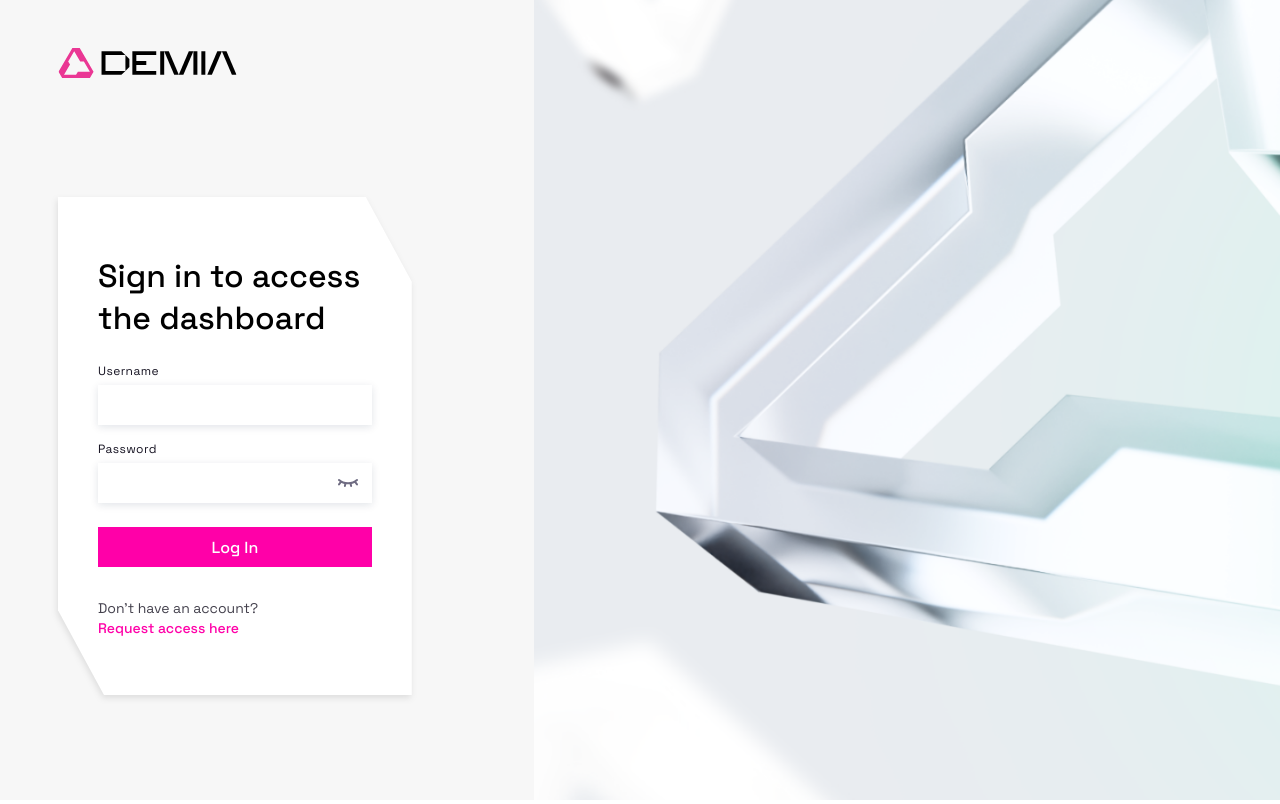
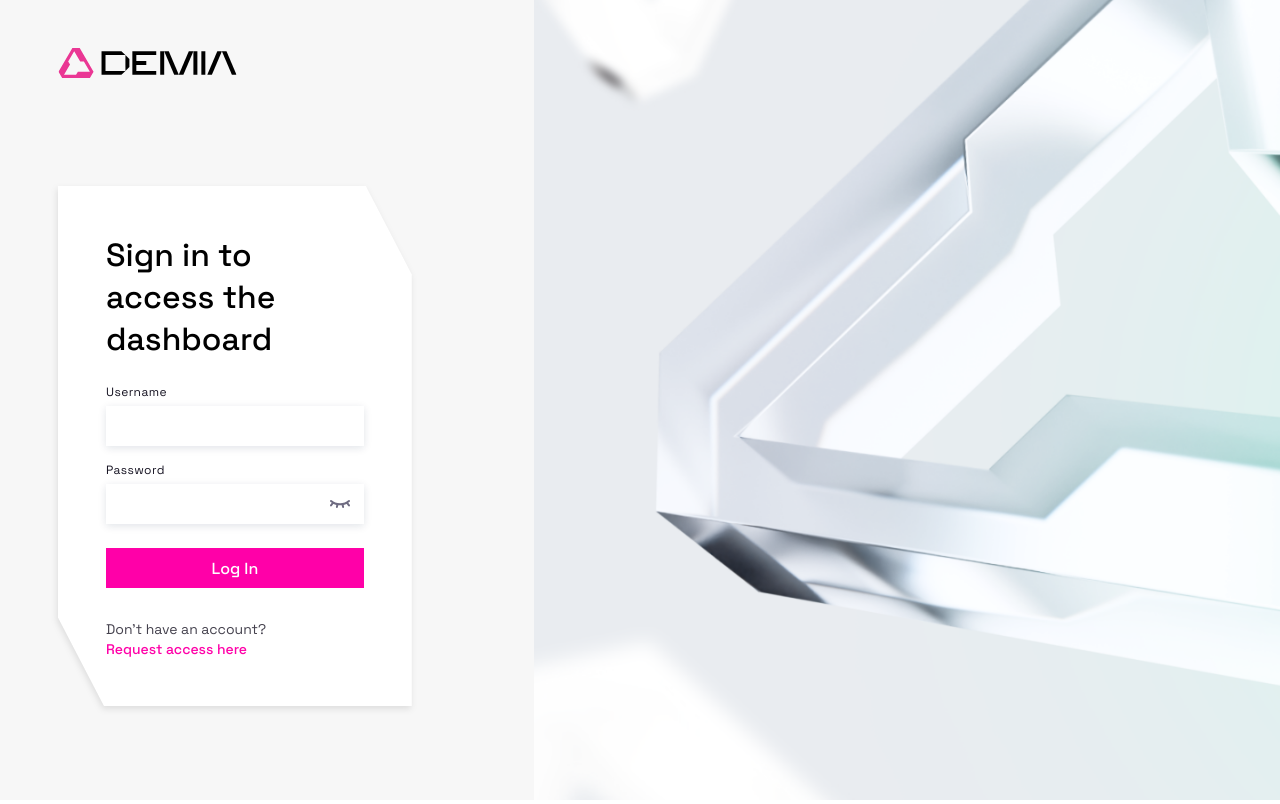
Before and after one commit to AkeoDev/demia-dashboard, a React (Vite) app: page /sign-in in a window 1280 px wide. Built offline with nearby package versions, Linux system fonts and the light colour scheme.

Commit message:
error state on sign in page

```diff
--- a/src/pages/SignIn/SignIn.module.scss
+++ b/src/pages/SignIn/SignIn.module.scss
@@ -23,7 +23,7 @@
 
   .innerContent {
     max-width: 620px;
-    padding: 58px 40px;
+    padding: 48px;
     background-color: $white;
     clip-path: polygon(0 0, 87% 0, 100% 17%, 100% 100%, 13% 100%, 0 83%);
   }
@@ -41,6 +41,12 @@
   }
 
   .form {
+    .error {
+      @extend .font-14-18-400;
+      color: $red2;
+      margin-top: 16px;
+    }
+
     .input {
       display: flex;
       flex-direction: column;
--- a/src/pages/SignIn/SignIn.tsx
+++ b/src/pages/SignIn/SignIn.tsx
@@ -37,6 +37,9 @@ export const SignIn: FunctionComponent = () => {
                   onClick={eyeIconClickHandler}
                 />
               </div>
+              {/* <p className={classes.error}>
+                Credentials are not good, please try again.
+              </p> */}
               <button type="submit" className={classes.submitButton}>
                 Log In
               </button>
```
